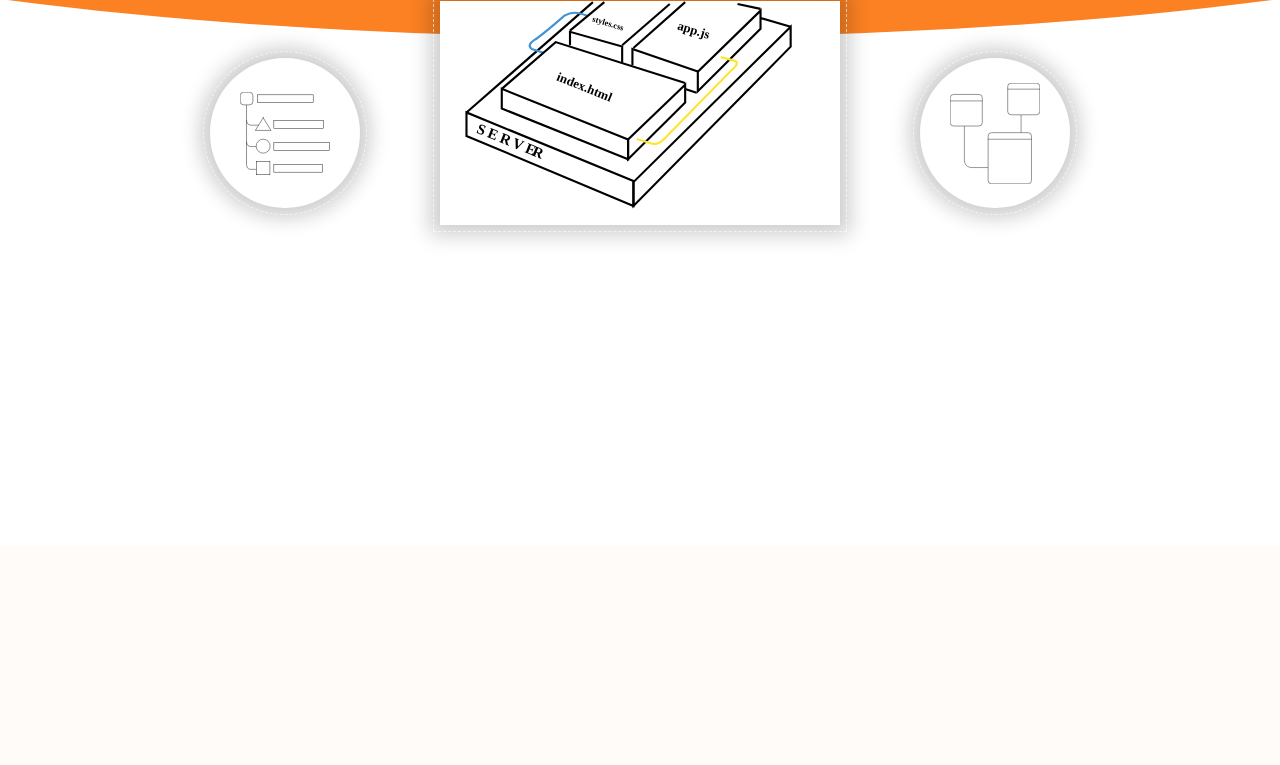
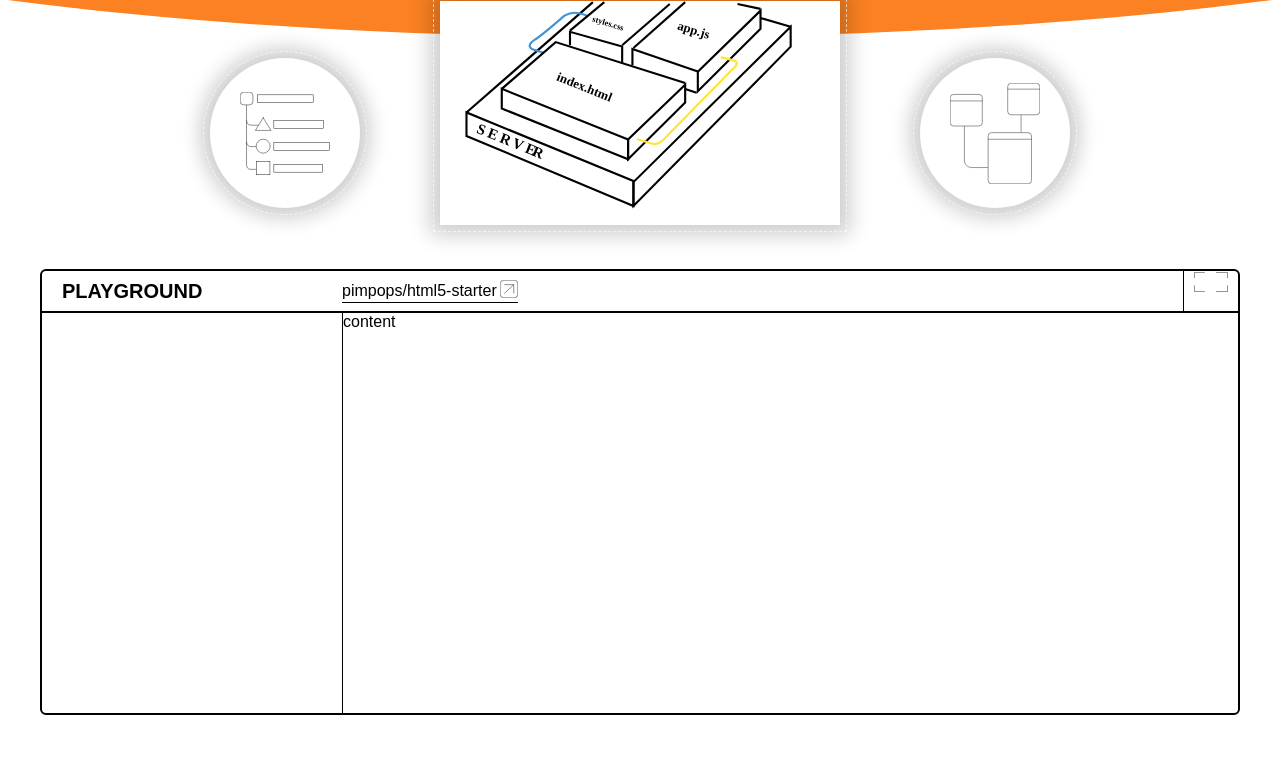
Before and after one commit to webuxmotion/pimpops-playground, a PHP site: page / in a window 1280 px wide. Shown: the part 254-1019 px from the top of the page. Before the commit the page ends 496 px from the top, so only its background shows below. Run offline with PHP 8.4, Linux system fonts and the light colour scheme; style sheets or scripts are compiled from the project's sources.

Commit message:
Create pg component desktop

```diff
--- a/site/Routes.php
+++ b/site/Routes.php
@@ -1,8 +1,6 @@
 <?php
-
   $this->router->add('home', '/', 'HomeController:index');
   $this->router->add('send-message', '/send_message/(number:any)', 'HomeController:sendMessage');
   $this->router->add('news', '/news', 'HomeController:news');
   $this->router->add('news-one', '/news/(id:int)', 'HomeController:oneNew');
-
 ?>
--- a/site/View/themes/default/components/button/button.scss
+++ b/site/View/themes/default/components/button/button.scss
@@ -1,6 +1,25 @@
 .button {
 
   &_view {
+
+    &_fullwidth {
+      background-color: transparent;
+      border: none;
+      height: 40px;
+      width: 54px;
+      display: flex;
+      justify-content: center;
+      cursor: pointer;
+
+      .button__icon {
+        display: block;
+        height: 100%;
+      }
+
+      .button__icon-img {
+        height: 20px;
+      }
+    }
 
     &_star {
       background-color: transparent;
--- a/site/View/themes/default/components/link/link.scss
+++ b/site/View/themes/default/components/link/link.scss
@@ -2,6 +2,22 @@
   display: inline-flex;
 
   &_view {
+
+    &_frame-github {
+      color: black;
+      text-decoration: none;
+      border-bottom: 1px solid black;
+      align-items: center;
+
+      .link__icon {
+       margin-left: 3px;
+      }
+
+      .link__icon-img {
+        width: 18px;
+        height: 18px;
+      }
+    }
 
     &_read-docs {
       color: white;
--- a/site/View/themes/default/components/mega/mega.php
+++ b/site/View/themes/default/components/mega/mega.php
@@ -2,17 +2,23 @@
   <div class="g-container mega__container">
     <div class="mega__cell">
       <div class="mega__button mega__button_shape_circle"
-        style="background-image: url('<?=assets()?>/images/tree-icon.svg');">
+        style="background-image: url('<?=assets()?>/images/tree-icon.svg');"
+        tabindex="2"
+      >
       </div>
     </div>
     <div class="mega__cell">
       <div class="mega__button mega__button_shape_rect"
-        style="background-image: url('<?=assets()?>/images/html5-starter-rect.svg');">
+        style="background-image: url('<?=assets()?>/images/html5-starter-rect.svg');"
+        tabindex="1"
+      >
       </div>
     </div>
     <div class="mega__cell">
       <div class="mega__button mega__button_shape_circle"
-        style="background-image: url('<?=assets()?>/images/cards-icon.svg');">
+        style="background-image: url('<?=assets()?>/images/cards-icon.svg');"
+        tabindex="2"
+      >
       </div>
     </div>
   </div>
--- /dev/null
+++ b/site/View/themes/default/components/pg/pg.php
@@ -0,0 +1,46 @@
+<div class="pg a-px-20">
+  <div class="g-container">
+    <div class="pg__frame">
+      <div class="pg__header">
+        <div class="pg__header-cell">
+          <div class="pg__header-title">Playground</div>
+        </div>
+        <div class="pg__header-cell pg__header-cell_main">
+          <div class="pg__header-outer-link">
+            <?php
+              $data['link'] = [
+                'classes' => 'link_view_frame-github',
+                'target' => '_blank',
+                'text' => 'pimpops/html5-starter',
+                'icon' => 'blank-icon-black.svg',
+                'href' => 'https://github.com/pimpops'
+              ];
+              $ctx->theme->block('components/link/link', $data);
+            ?>
+          </div>
+        </div>
+        <div class="pg__header-cell pg__header-cell_right">
+            <?php
+              $data['button'] = [
+                'classes' => 'button_view_fullwidth',
+                'tag' => 'button ',
+                'icon' => 'full-width-icon.svg',
+                'text' => ''
+              ];
+              $ctx->theme->block('components/button/button', $data);
+            ?>
+        </div>
+      </div>
+      <div class="pg__main">
+        <div class="pg__sidebar">
+          <div class="pg__canvas">
+
+          </div>
+        </div>
+        <div class="pg__content">
+          content
+        </div>
+      </div>
+    </div>
+  </div>
+</div>
--- /dev/null
+++ b/site/View/themes/default/components/pg/pg.scss
@@ -0,0 +1,51 @@
+.pg {
+  $sidebarWidth: 300px;
+  padding-top: 40px;
+  padding-bottom: 50px;
+
+  &__frame {
+    border: 2px solid black;
+    border-radius: 6px;
+  }
+
+  &__header {
+    border-bottom: 2px solid black;
+    color: black;
+    display: flex;
+    align-items: center;
+  }
+
+  &__header-cell {
+
+    &_main {
+      flex-grow: 1;
+    }
+
+    &_right {
+      border-left: 1px solid black;
+    }
+  }
+
+  &__header-title {
+    text-transform: uppercase;
+    font-weight: bold;
+    padding-left: 20px;
+    padding-right: 20px;
+    box-sizing: border-box;
+    width: $sidebarWidth;
+    font-size: 20px;
+  }
+
+  &__main {
+    display: flex;
+  }
+
+  &__sidebar {
+    width: $sidebarWidth;
+    border-right: 1px solid black;
+  }
+
+  &__canvas {
+    height: 400px;
+  }
+}
--- a/site/View/themes/default/pages/index.php
+++ b/site/View/themes/default/pages/index.php
@@ -4,5 +4,6 @@
 <?php $this->theme->block('components/header/header', $data); ?>
 <?php $this->theme->block('components/hero/hero', $data); ?>
 <?php $this->theme->block('components/mega/mega', $data); ?>
+<?php $this->theme->block('components/pg/pg', $data); ?>
 
 <?php $this->theme->foot(); ?>
--- a/site/View/themes/default/styles.scss
+++ b/site/View/themes/default/styles.scss
@@ -11,3 +11,4 @@
 @import "components/button/button";
 @import "components/select/select";
 @import "components/mega/mega";
+@import "components/pg/pg";
```
Also changed, not shown: site/View/themes/default/assets/images/Rectangle.svg (added), site/View/themes/default/assets/images/blank-icon-black.svg (added), site/View/themes/default/assets/images/full-width-icon.svg (added).
